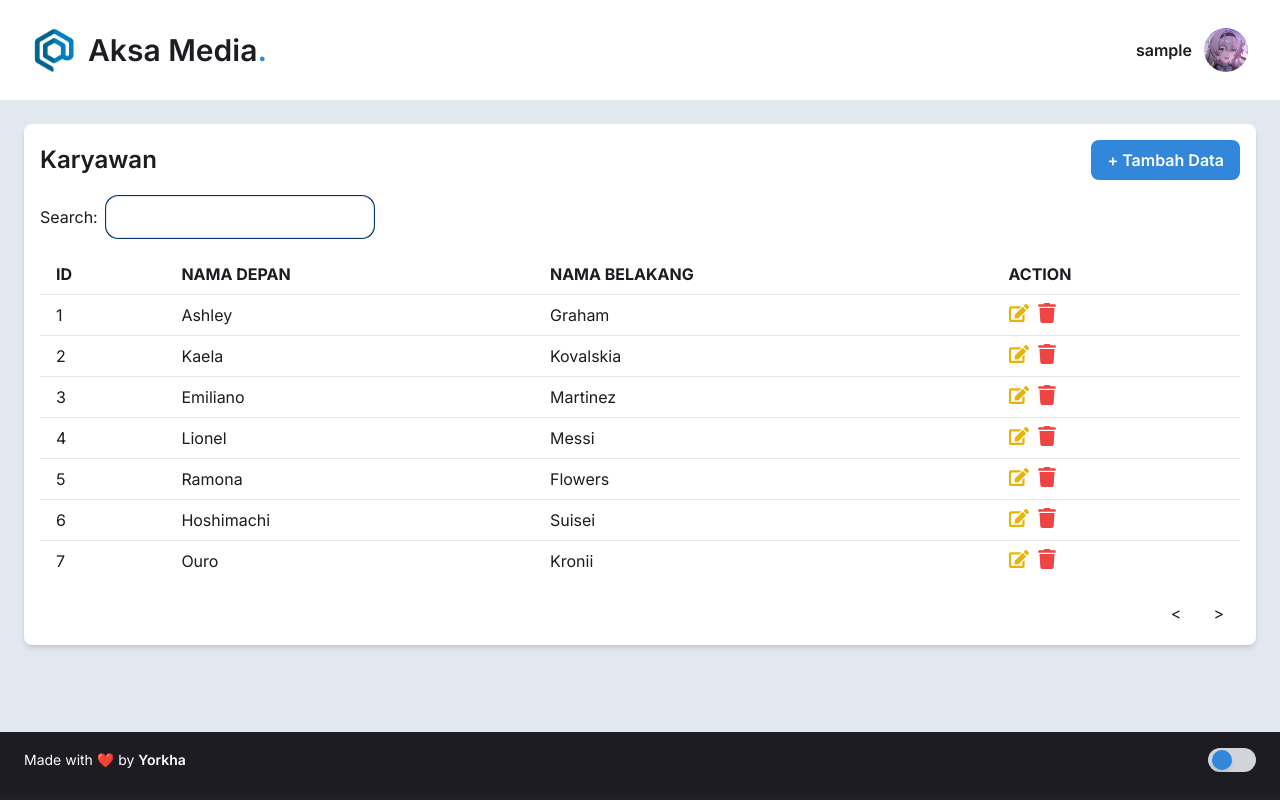
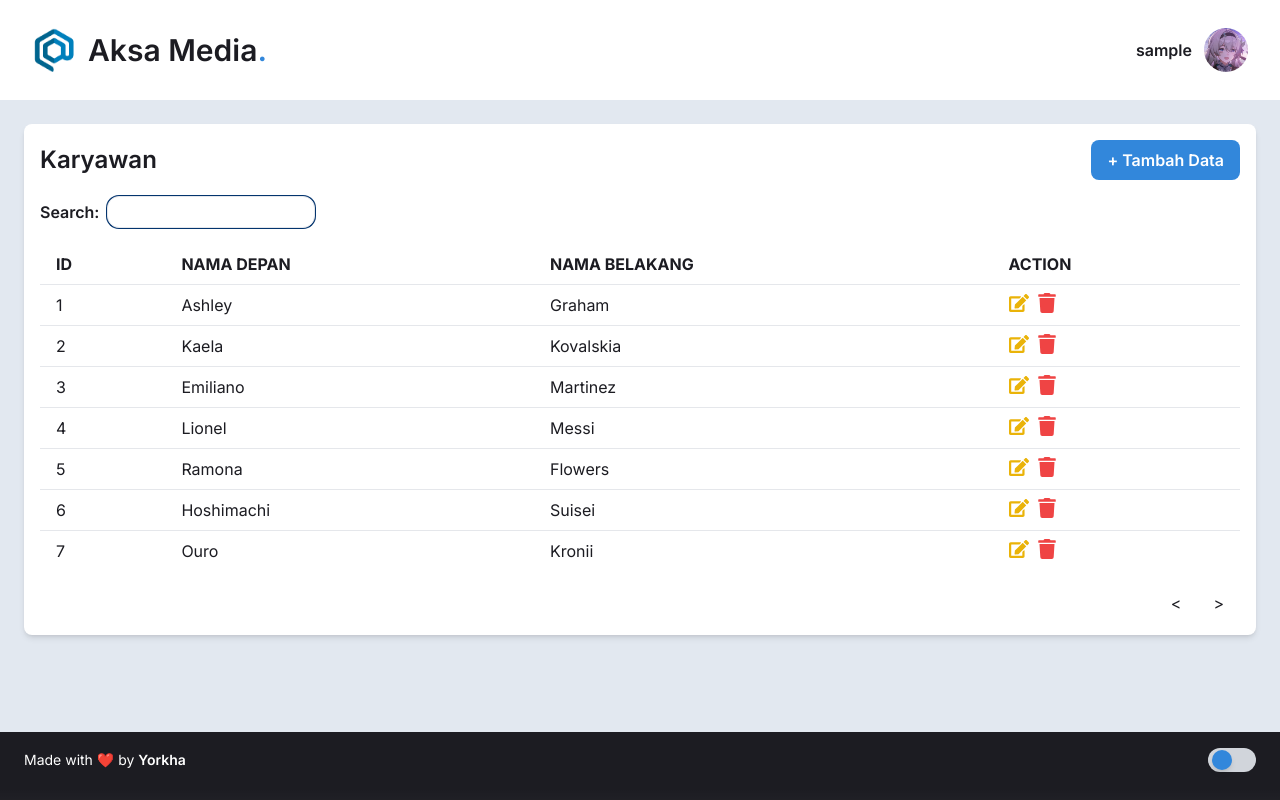
Before and after one commit to MahardhikaB/aksamedia-fe-test, a Next.js app: page /content in a window 1280 px wide. Built offline with nearby package versions, Linux system fonts and the light colour scheme; sample sign-in values are in the browser's storage.

Commit message:
fix search bar

```diff
--- a/src/app/content/page.jsx
+++ b/src/app/content/page.jsx
@@ -133,13 +133,13 @@ export default function Content() {
                     </div>
 
                     {/* Search Bar */}
-                    <div className="flex items-center mb-4 justify-center md:justify-start lg:justify-start">
-                        <label className="text-[#1c1c22] dark:text-white mr-2">Search:</label>
+                    <div className="flex items-center mb-4 justify-start">
+                        <label className="text-[#1c1c22] dark:text-white mr-2 font-semibold">Search:</label>
                         <input
                             type="text"
                             value={searchKeyword}
                             onChange={handleSearchChange}
-                            className="px-4 py-2 font-semibold text-[#1c1c22] border ring-1 ring-[#03346E] rounded-xl focus:outline-none focus:ring-2 focus:ring-[#3287db]"
+                            className="px-4 py-2 w-52 h-8 font-semibold text-[#1c1c22] border ring-1 ring-[#03346E] rounded-xl focus:outline-none focus:ring-2 focus:ring-[#3287db]"
                         />
                     </div>
 
```
